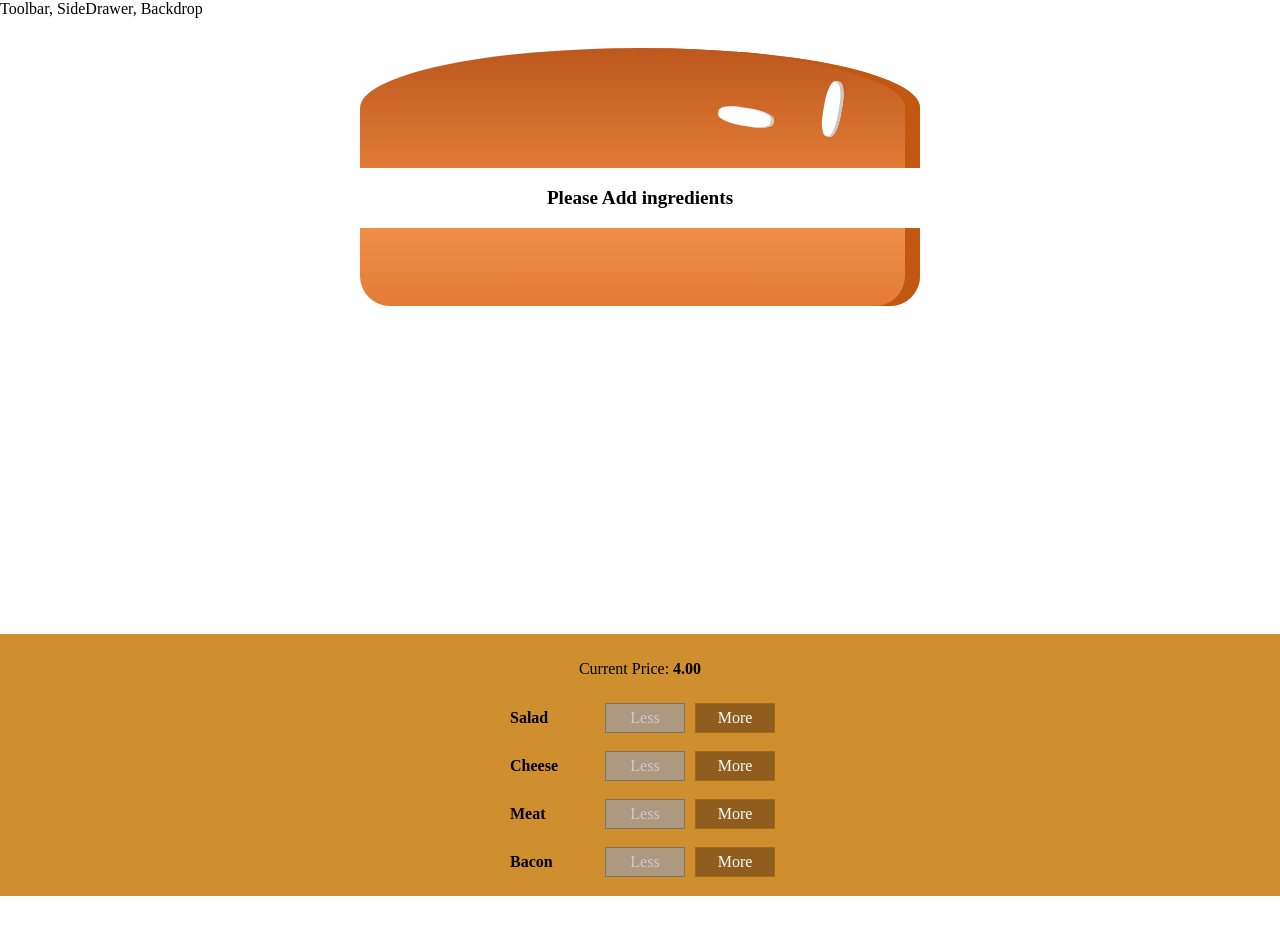
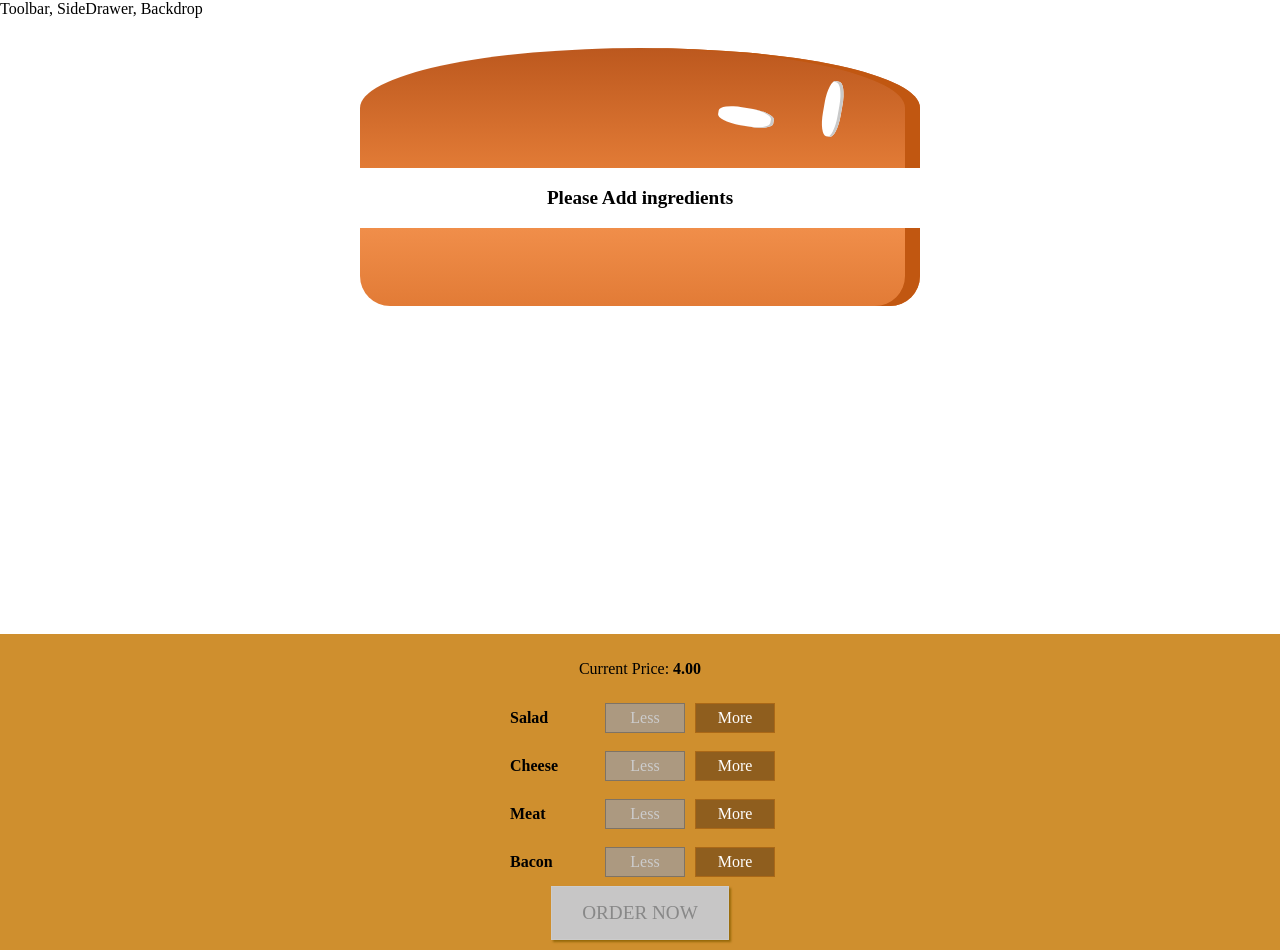
Before and after one commit to malep2007/burger-app, a React app: page / in a window 1280 px wide. Before the commit the page ends 896 px from the top, so only its background shows below. Built offline with nearby package versions, Linux system fonts and the light colour scheme.

Commit message:
adding order button

```diff
--- a/src/components/Burger/BuildControls/BuildControls.js
+++ b/src/components/Burger/BuildControls/BuildControls.js
@@ -23,6 +23,9 @@ const buildControls = (props) => (
                 </BuildControl>
             ))
         }
+        <button
+            disabled={props.purchaseable}
+            className={classes.OrderButton}>ORDER NOW</button>
     </div>
 );
 
--- a/src/containers/BurgerBuilder/BurgerBuilder.js
+++ b/src/containers/BurgerBuilder/BurgerBuilder.js
@@ -21,6 +21,7 @@ class BurgerBuilder extends Component{
             bacon: 0,
         },
         totalPrice: 4,
+        purchaseable: false
     }
 
     addIngredientHandler = (type) => {
@@ -35,6 +36,7 @@ class BurgerBuilder extends Component{
         const oldPrice = this.state.totalPrice;
         const updatedPrice = oldPrice + priceAddition
         this.setState({totalPrice: updatedPrice, ingredients: updatedIngredients});
+        this.updatePurchaseState(updatedIngredients);
     };
 
     removeIngredientHandler = (type) => {
@@ -51,7 +53,19 @@ class BurgerBuilder extends Component{
         const oldPrice = this.state.totalPrice;
         const newPrice = oldPrice - priceDeduction
         this.setState({totalPrice: newPrice, ingredients: updatedIngredients});
+        this.updatePurchaseState(updatedIngredients);
     };
+
+    updatePurchaseState = (ingredients) => {
+        const sum = Object.keys(ingredients)
+        .map(igKey => {
+            return ingredients[igKey]
+        })
+        .reduce((sum, el) => {
+            return sum + el;
+        },0);
+        this.setState({purchaseable: sum > 0})
+    }
 
     render(){
         let disabledInfo = {
@@ -66,6 +80,7 @@ class BurgerBuilder extends Component{
                 <BuildControls
                     price = {this.state.totalPrice}
                     disable = {disabledInfo}
+                    purchaseable={!this.state.purchaseable}
                     ingredientAdded = {this.addIngredientHandler}
                     ingredientRemoved = {this.removeIngredientHandler}/>
             </Aux>
```
